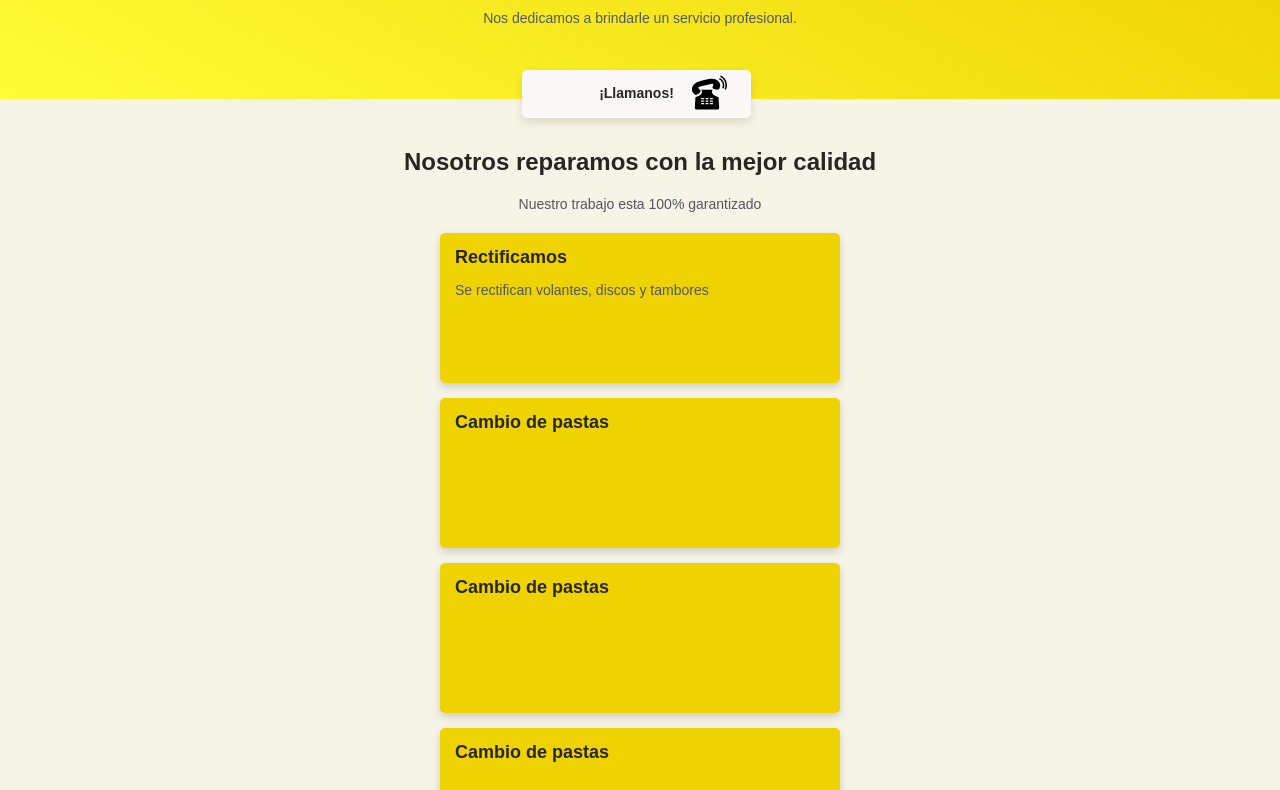
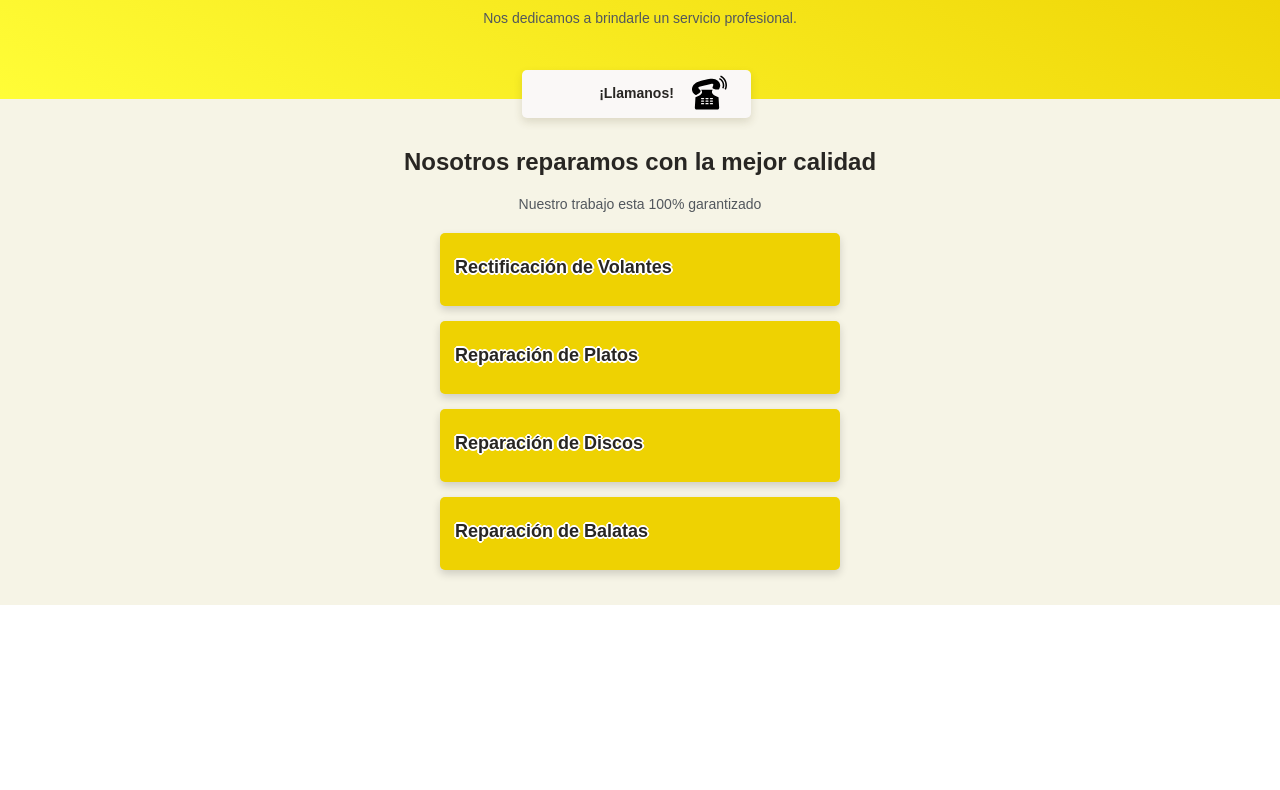
Before and after one commit to spkurosh/clutch-y-frenos-don-rafa, a plain HTML site: page index.html in a window 1280 px wide. Shown: the part 235-1025 px from the top of the page. After the commit the page ends 840 px from the top, so only its background shows below. Drawn offline with Linux system fonts and the light colour scheme; a web font is replaced by a local one.

Commit message:
Cambio en las tarjetas de servicios

```diff
--- a/css/style.css
+++ b/css/style.css
@@ -53,6 +53,7 @@ header img{
     font-weight: bold;
     line-height: 2.6rem;
     color: var(--black);
+    text-shadow: 2px 0 0 #fff, -2px 0 0 #fff, 0 2px 0 #fff, 0 -2px 0 #fff, 1px 1px #fff, -1px -1px 0 #fff, 1px -1px 0 #fff, -1px 1px 0 #fff;
 }
 .header--title-container p{
     margin-top: 25px;
@@ -134,7 +135,7 @@ main{
     width: 90%;
     min-width: 282px;
     max-width: 400px;
-    min-height: 150px;
+    min-height: 50px;
     margin: 15px auto;
     padding: 15px;
     background-color: #EED202;
@@ -142,11 +143,13 @@ main{
     box-shadow: 0 4px 8px rgba(0, 0, 0, 0.16);
 }
 .service--card-title{
+    padding-top: 10px;
     margin-bottom: 15px;
     font-size: 1.8rem;
     font-weight: bold;
     line-height: 1.8rem;
     color: var(--black);
+    text-shadow: 2px 0 0 #fff, -2px 0 0 #fff, 0 2px 0 #fff, 0 -2px 0 #fff, 1px 1px #fff, -1px -1px 0 #fff, 1px -1px 0 #fff, -1px 1px 0 #fff;
 }
 .service--card-body{
     margin-bottom: 15px;
--- a/index.html
+++ b/index.html
@@ -26,19 +26,19 @@
                 <p>Nuestro trabajo esta 100% garantizado</p>
             </div>
             <article class="service-detail--card">
-                <p class="service--card-title">Rectificamos</p>
-                <p class="service--card-body">Se rectifican volantes, discos y tambores</p>
-            </article>
-            <article class="service-detail--card">
-                <p class="service--card-title">Cambio de pastas</p>
+                <p class="service--card-title">Rectificaci&oacute;n de Volantes</p>
                 <p class="service--card-body"></p>
             </article>
             <article class="service-detail--card">
-                <p class="service--card-title">Cambio de pastas</p>
+                <p class="service--card-title">Reparaci&oacute;n de Platos</p>
                 <p class="service--card-body"></p>
             </article>
             <article class="service-detail--card">
-                <p class="service--card-title">Cambio de pastas</p>
+                <p class="service--card-title">Reparaci&oacute;n de Discos</p>
+                <p class="service--card-body"></p>
+            </article>
+            <article class="service-detail--card">
+                <p class="service--card-title">Reparaci&oacute;n de Balatas</p>
                 <p class="service--card-body"></p>
             </article>
         </section>
```
